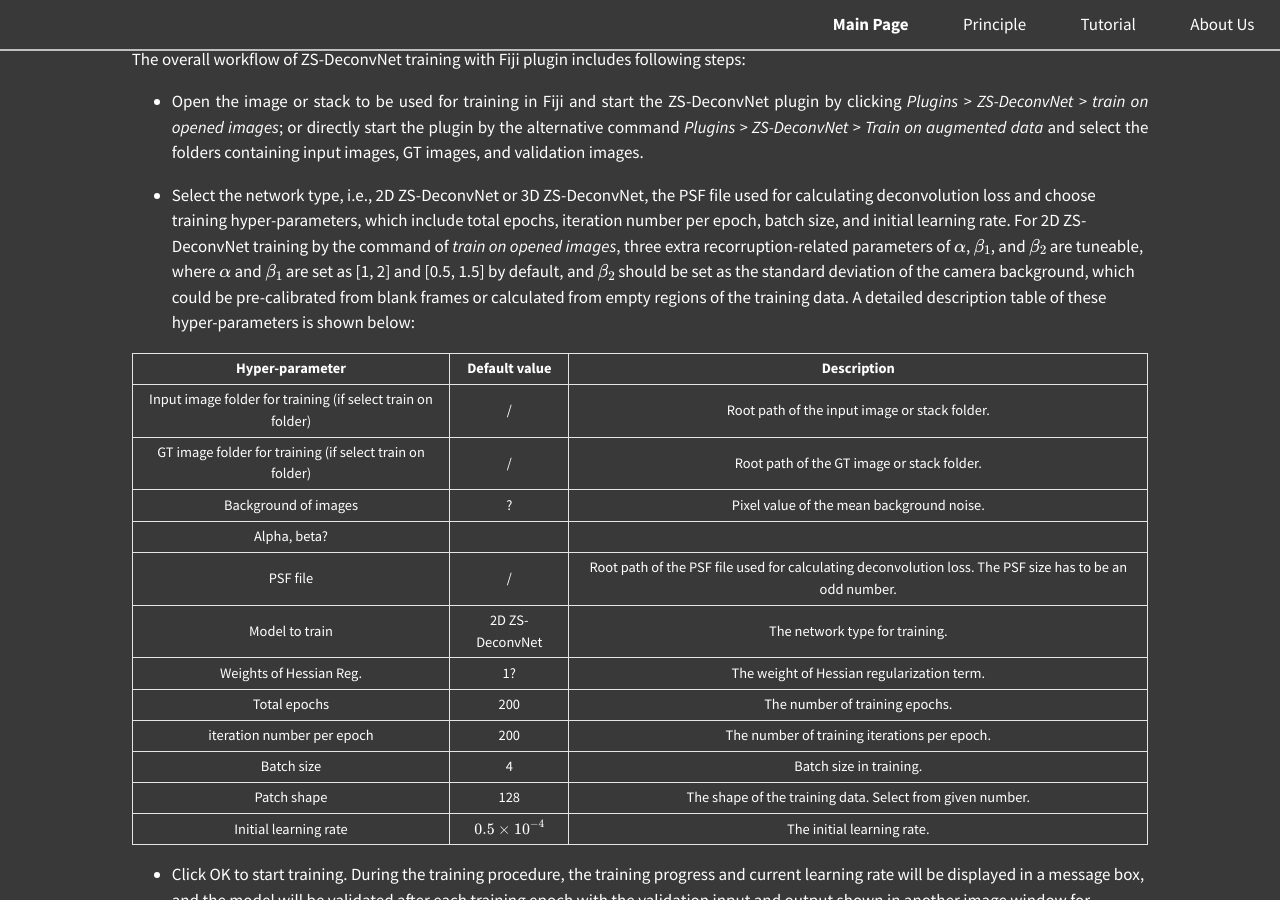
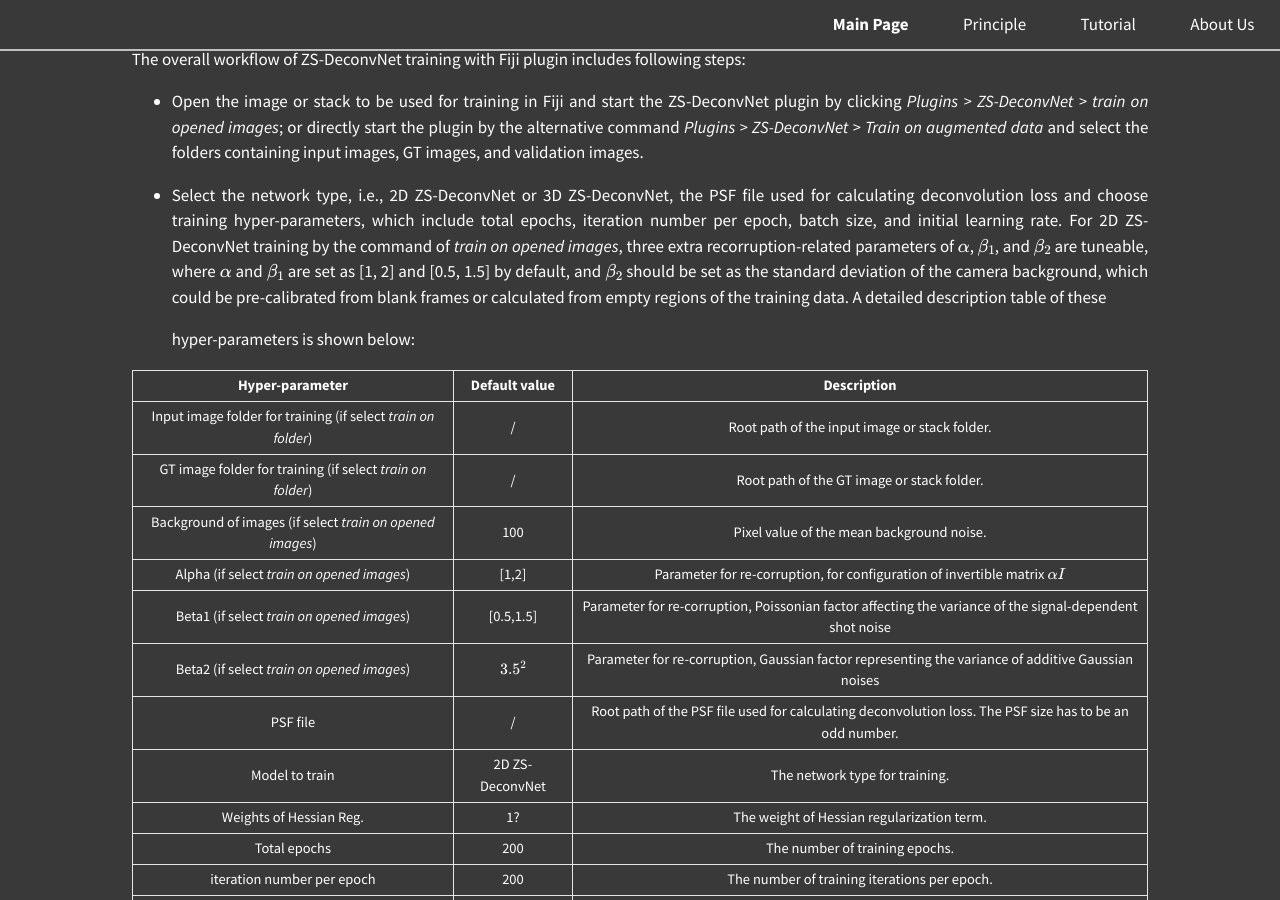
Before and after one commit to TristaZeng/ZS-DeconvNet-page, a Jekyll site: the page built from Tutorial.md, in a window 1280 px wide and 900 px high, scrolled down 5576 px. Built offline with Jekyll 4.4.1, drawn with Linux system fonts in a browser that asks for light colours.

Commit message:
fiji defaults, pop up, fiji fig

```diff
--- a/Tutorial.md
+++ b/Tutorial.md
@@ -172,7 +172,7 @@
 
 + After image processing with status bar shown in the message box (if select Show process dialog), the denoised (if select Show denoising result) and deconvolved output will pop out in separate Fiji windows automatically. Then the processed images or stacks could be viewed, manipulated, and saved via Fiji.
 
-<center><img src="https://github.com/TristaZeng/ZS-DeconvNet/blob/master/images/SuppFig15_Fiji_Plugin_v1.jpg?raw=true" width="700" align="middle" /></center>
+<center><img src="https://github.com/TristaZeng/ZS-DeconvNet/blob/master/images/SuppFig15_Fiji_Plugin_center_logo.png?raw=true" width="700" align="middle" /></center>
 
 <h3 style="color:white;">4.4 Training with ZS-DeconvNet Fiji plugin</h3>
 
@@ -181,14 +181,16 @@
 The overall workflow of ZS-DeconvNet training with Fiji plugin includes following steps:
 
 + <p>Open the image or stack to be used for training in Fiji and start the ZS-DeconvNet plugin by clicking <i>Plugins > ZS-DeconvNet > train on opened images</i>; or directly start the plugin by the alternative command <i>Plugins > ZS-DeconvNet > Train on augmented data</i> and select the folders containing input images, GT images, and validation images.</p>
-+ Select the network type, i.e., 2D ZS-DeconvNet or 3D ZS-DeconvNet, the PSF file used for calculating deconvolution loss and choose training hyper-parameters, which include total epochs, iteration number per epoch, batch size, and initial learning rate. For 2D ZS-DeconvNet training by the command of <i>train on opened images</i>, three extra recorruption-related parameters of $\alpha $, $\beta _1$, and $\beta _2$ are tuneable, where $\alpha $ and $\beta _1$ are set as [1, 2] and [0.5, 1.5] by default, and $\beta _2$ should be set as the standard deviation of the camera background, which could be pre-calibrated from blank frames or calculated from empty regions of the training data. A detailed description table of these hyper-parameters is shown below:
++ <p>Select the network type, i.e., 2D ZS-DeconvNet or 3D ZS-DeconvNet, the PSF file used for calculating deconvolution loss and choose training hyper-parameters, which include total epochs, iteration number per epoch, batch size, and initial learning rate. For 2D ZS-DeconvNet training by the command of <i>train on opened images</i>, three extra recorruption-related parameters of $\alpha $, $\beta _1$, and $\beta _2$ are tuneable, where $\alpha $ and $\beta _1$ are set as [1, 2] and [0.5, 1.5] by default, and $\beta _2$ should be set as the standard deviation of the camera background, which could be pre-calibrated from blank frames or calculated from empty regions of the training data. A detailed description table of these </p>hyper-parameters is shown below:
 
 | Hyper-parameter                                             | Default value       | Description                                                                                              |
 |:-----------------------------------------------------------:|:-------------------:|:--------------------------------------------------------------------------------------------------------:|
-| Input image folder for training (if select train on folder) |   /                  | Root path of the input image or stack folder.                                                            |
-| GT image folder for training (if select train on folder)    |   /                  | Root path of the GT image or stack folder.                                                               |
-| Background of images                                        | ?                   | Pixel value of the mean background noise.                                                                |
-| Alpha, beta?                                                |                     |                                                                                                          |
+| Input image folder for training (if select <i>train on folder</i>) |   /                  | Root path of the input image or stack folder.                                                            |
+| GT image folder for training (if select <i>train on folder</i>)    |   /                  | Root path of the GT image or stack folder.                                                               |
+| Background of images (if select <i>train on opened images</i>)          | 100                  | Pixel value of the mean background noise.                                                                |
+| Alpha (if select <i>train on opened images</i>)  | [1,2] | Parameter for re-corruption, for configuration of invertible matrix $\alpha I$              |
+| Beta1 (if select <i>train on opened images</i>)  | [0.5,1.5] | Parameter for re-corruption, Poissonian factor affecting the variance of the signal-dependent shot noise              |
+| Beta2 (if select <i>train on opened images</i>)  | $3.5^2$ | Parameter for re-corruption, Gaussian factor representing the variance of additive Gaussian noises              |
 | PSF file                                                    |    /                 | Root path of the PSF file used for calculating deconvolution loss. The PSF size has to be an odd number. |
 | Model to train                                              | 2D ZS-DeconvNet     | The network type for training.                                                                           |
 | Weights of Hessian Reg.                                     | 1?                  | The weight of Hessian regularization term.                                                               |
@@ -198,7 +200,7 @@
 | Patch shape                                                 | 128                 | The shape of the training data. Select from given number.                                                |
 | Initial learning rate                                       | $0.5\times 10^{-4}$ | The initial learning rate.                                                                               |
 
-+ Click OK to start training. During the training procedure, the training progress and current learning rate will be displayed in a message box, and the model will be validated after each training epoch with the validation input and output shown in another image window for reference.
++ <p>Click OK to start training. During the training procedure, the training progress and current learning rate will be displayed in a message box, and the model will be validated after each training epoch with the validation input and output shown in another image window for reference. </p>
 + Three types of exit:<br>
   (i) If you don't want to train or save this model anymore for certain reasons like you got the hyper-parameters wrong, press <i>Cancel > Close</i> to enforce an exit.<br>
   (ii) If you want an early stop, press <i>Finish</i> to finish training progress and save the model by <i>File actions > Save to..</i>.<br>
--- a/_layouts/default.html
+++ b/_layouts/default.html
@@ -314,7 +314,7 @@
             <div " class="dialog-content" >
 
 
-  <p>The methodology and software of ZS-DeconvNet is developed by the collaborated research group of Qionghai Dai from Department of Automation, Tsinghua University, and Dong Li from Institute of Biophysics, Chinese Academy of Sciences. Our group has long worked on the deep learning-powered computational imaging and super-resolution microscopy, and has developed several widely-adopted imaging techniques including <a href='https://www.sciencedirect.com/science/article/pii/S0092867418313084/'>GI-SIM (Cell, 2018)</a>, <a href='https://www.nature.com/articles/s41592-020-01048-5/'>DFCAN/DFGAN (Nat. Meth., 2021)</a>, <a href='https://www.nature.com/articles/s41592-021-01225-0/'>DeepCAD (Nat. Meth., 2021)</a>, <a href='https://www.nature.com/articles/s41587-022-01471-3/'>rDL-SIM/LLSM (Nat. Biotech., 2022)</a>. If you are interested in our projects, send E-mails to <a href="mailto:qc17@tsinghua.org.cn">qc17@tsinghua.org.cn</a> for collaboration and any questions.</p>
+  <p>The methodology and software of ZS-DeconvNet is developed by the collaborated research group of Qionghai Dai from Department of Automation, Tsinghua University, and Dong Li from Institute of Biophysics, Chinese Academy of Sciences. Our group has long worked on the deep learning-powered computational imaging and super-resolution microscopy, and has developed several widely-adopted imaging techniques including <a href='https://www.sciencedirect.com/science/article/pii/S0092867418313084/'>GI-SIM (Cell, 2018)</a>, <a href='https://www.nature.com/articles/s41592-020-01048-5/'>DFCAN/DFGAN (Nature Methods, 2021)</a>, <a href='https://www.nature.com/articles/s41592-021-01225-0/'>DeepCAD (Nature Methods, 2021)</a>, <a href='https://www.nature.com/articles/s41587-022-01471-3/'>rDL-SIM/LLSM (Nature Biotechnology, 2022)</a>. If you are interested in our projects, send E-mails to <a href="mailto:qc17@tsinghua.org.cn">qc17@tsinghua.org.cn</a> for collaboration and any questions.</p>
 
             </div>
 
```
Also changed, not shown: images/SuppFig15_Fiji_Plugin_center_logo.png (added), 1 other file.
